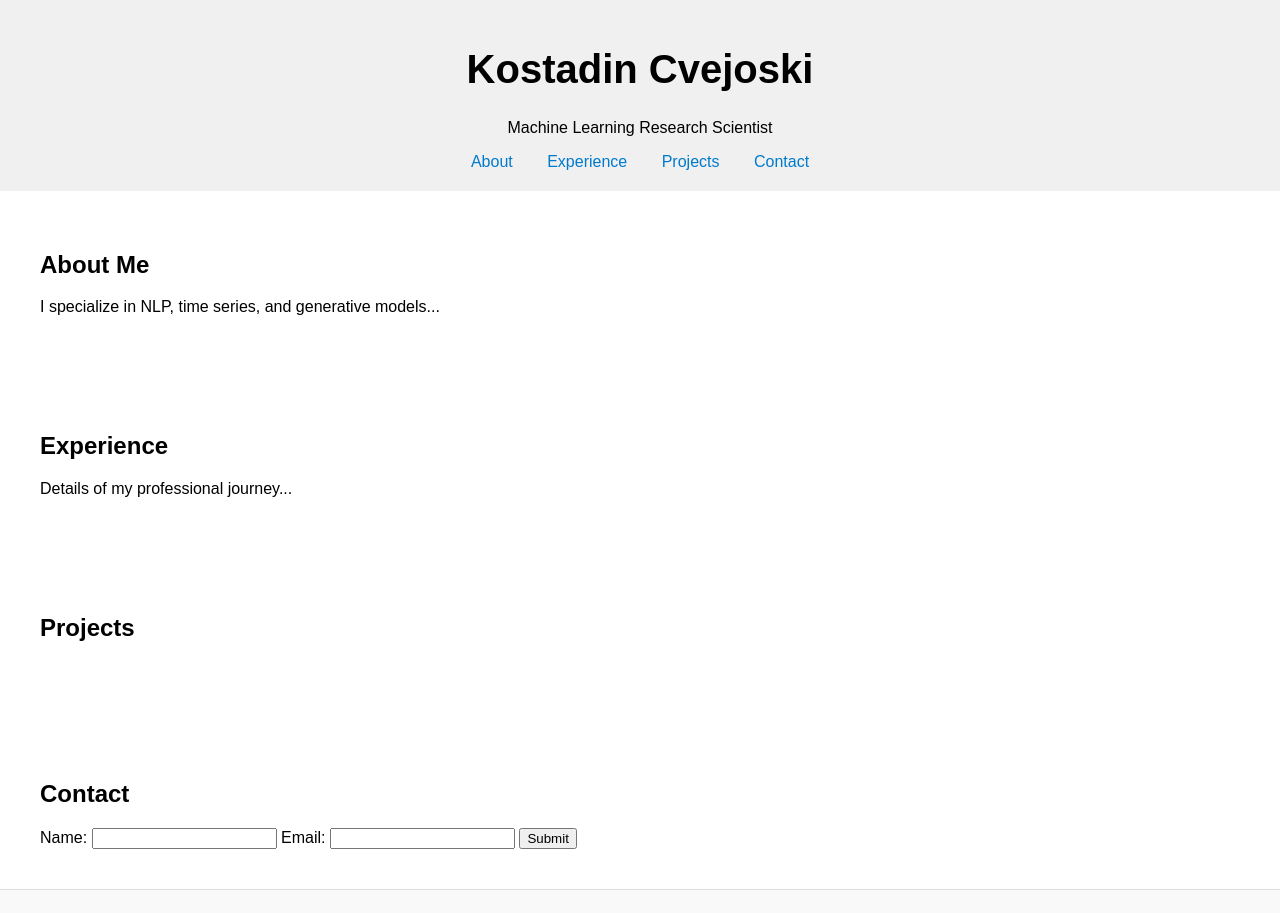
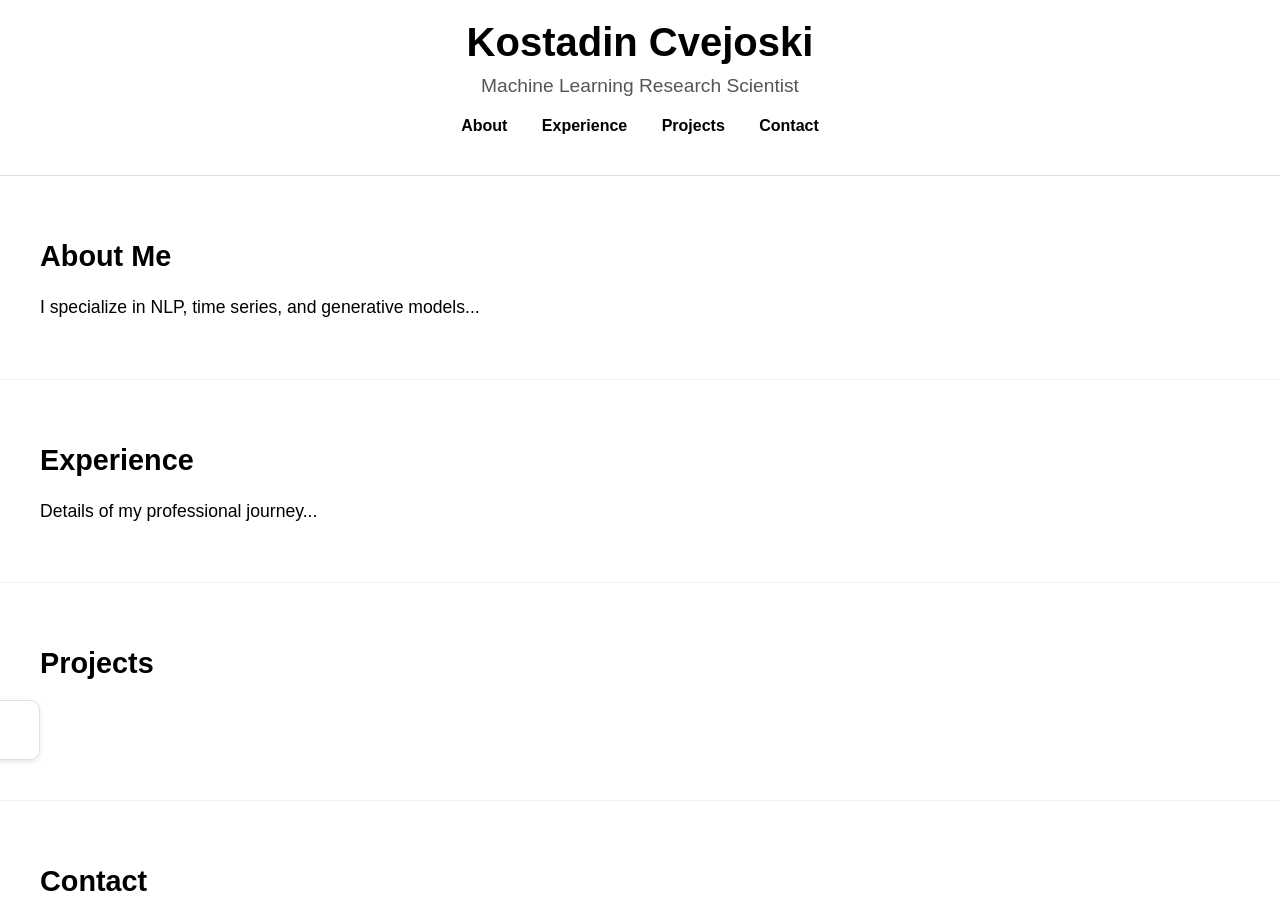
Before and after one commit to cvejoski/cvejoski.github.io, a plain HTML site: page index.html in a window 1280 px wide. Shown: the top 913 px of the page. Drawn offline with Linux system fonts and the light colour scheme.

Commit message:
Update styles.css

```diff
--- a/styles.css
+++ b/styles.css
@@ -1,66 +1,132 @@
+/* General Styles */
 body {
   font-family: 'Arial', sans-serif;
   margin: 0;
   padding: 0;
-  background: #fff;
-  color: #000;
+  background: #ffffff;
+  color: #000000;
 }
 
 header {
-  background: #f0f0f0;
   text-align: center;
   padding: 20px;
-  position: sticky;
-  top: 0;
-  z-index: 1000;
+  border-bottom: 1px solid #e0e0e0;
 }
 
 header h1 {
   font-size: 2.5em;
-  animation: fadeIn 2s ease-in;
+  margin: 0;
+}
+
+header p {
+  font-size: 1.2em;
+  color: #555555;
+  margin: 10px 0;
+}
+
+nav {
+  margin: 20px 0;
 }
 
 nav a {
   margin: 0 15px;
-  color: #007acc;
+  color: #000000;
   text-decoration: none;
+  font-weight: bold;
 }
 
 nav a:hover {
   text-decoration: underline;
 }
 
-section {
+/* Sections */
+main section {
   padding: 40px;
-  opacity: 0;
-  animation: reveal 1s forwards;
+  border-bottom: 1px solid #f0f0f0;
 }
 
+section h2 {
+  font-size: 1.8em;
+  margin-bottom: 20px;
+}
+
+section p {
+  font-size: 1.1em;
+  line-height: 1.6;
+}
+
+/* Carousel */
 .carousel {
   display: flex;
   overflow: hidden;
+  border: 1px solid #e0e0e0;
+  border-radius: 10px;
+  box-shadow: 0 2px 5px rgba(0, 0, 0, 0.1);
 }
 
 .carousel .slide {
   min-width: 100%;
   text-align: center;
-  transition: transform 0.5s ease-in-out;
+  padding: 20px;
 }
 
+/* Contact Form */
+form {
+  display: flex;
+  flex-direction: column;
+  max-width: 400px;
+  margin: 0 auto;
+}
+
+form label {
+  margin: 10px 0 5px;
+}
+
+form input {
+  padding: 10px;
+  border: 1px solid #ddd;
+  border-radius: 5px;
+  box-shadow: inset 0 1px 3px rgba(0, 0, 0, 0.1);
+}
+
+form button {
+  margin-top: 20px;
+  padding: 10px;
+  border: none;
+  background: #000000;
+  color: #ffffff;
+  cursor: pointer;
+  border-radius: 5px;
+}
+
+form button:hover {
+  background: #555555;
+}
+
+/* Footer */
 footer {
   text-align: center;
-  background: #f9f9f9;
-  padding: 10px;
-  border-top: 1px solid #ddd;
+  padding: 20px;
+  font-size: 0.9em;
+  border-top: 1px solid #e0e0e0;
+  color: #555555;
 }
 
 /* Animations */
-@keyframes fadeIn {
-  from { opacity: 0; }
-  to { opacity: 1; }
+@keyframes slideIn {
+  from { opacity: 0; transform: translateY(20px); }
+  to { opacity: 1; transform: translateY(0); }
 }
 
-@keyframes reveal {
-  from { opacity: 0; transform: translateY(50px); }
-  to { opacity: 1; transform: translateY(0); }
+section {
+  opacity: 0;
+  animation: slideIn 1s forwards;
 }
+
+section:nth-child(odd) {
+  animation-delay: 0.2s;
+}
+
+section:nth-child(even) {
+  animation-delay: 0.4s;
+}
```
